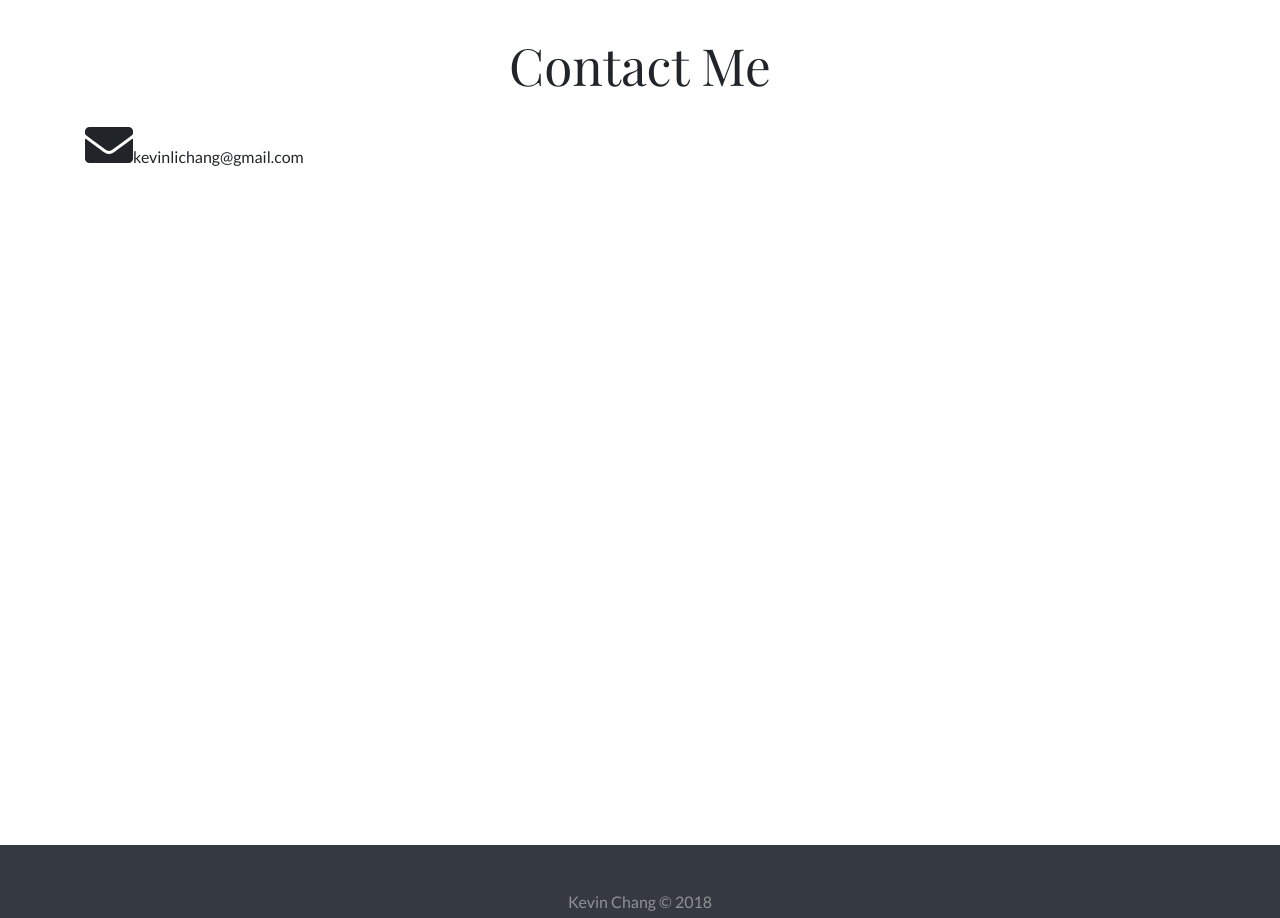
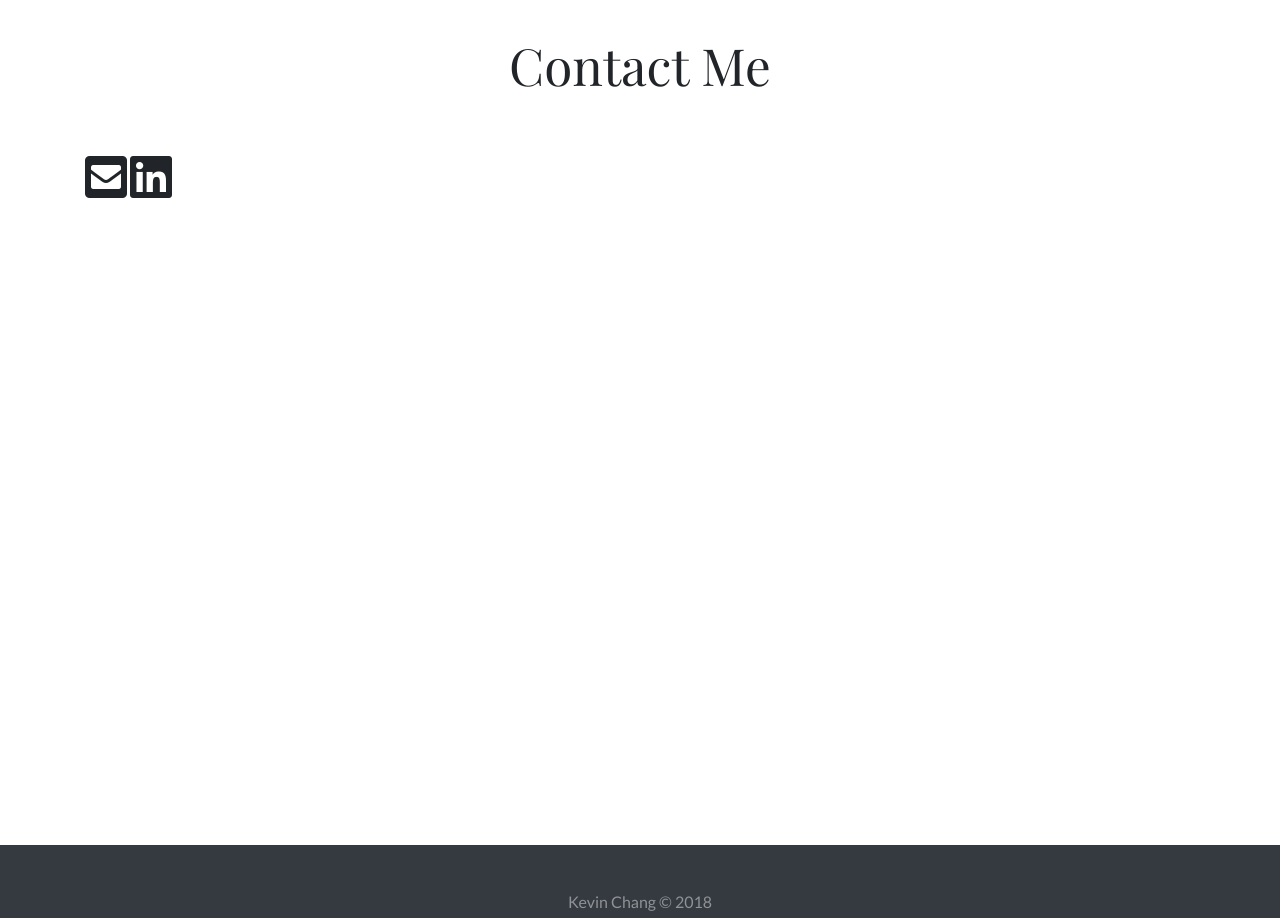
Before and after one commit to kevinlichang/MyPortfolio, a plain HTML site: page index.html in a window 1280 px wide. Shown: the part 2080-2998 px from the top of the page. Drawn offline with nearby package versions, Linux system fonts and the light colour scheme.

Commit message:
contact page adding icons

```diff
--- a/assets/css/style.css
+++ b/assets/css/style.css
@@ -68,8 +68,14 @@ h1 {
 }
 
 
+/* --------------- Contact Page ---------------- */
+.contact-link {
+  color: inherit;
+}
 
-/* --------------- Contact Page ---------------- */
+/* .icon-sub {
+  font-size: 1.5em;
+} */
 
 /* ---------------- Footer --------------------- */
 footer {
--- a/index.html
+++ b/index.html
@@ -80,9 +80,22 @@
         <h2 class="head-titles">Contact Me</h2>
       </div>
 
-      <div class="row my-3">
+      <div class="row my-5">
         <div class="col-12 col-sm-6">
-          <span class="fas fa-envelope fa-3x"></span><span id="myEmail">kevinlichang@gmail.com</span>
+          <span class="contact-icon">
+            <a class="contact-link" href="mailto:someone@something.com?subject=your title&body=TThe message">
+              <span class="fas fa-envelope-square fa-3x"></span>
+            </a>
+          </span>
+
+          <span class="contact-icon">
+            <a class="contact-link" href="https://www.linkedin.com/in/kevin-chang-2b87019a/">
+              <i class="fab fa-linkedin fa-3x"></i>
+            </a>
+          </span>
+
+
+
         </div>
       </div>
 
```
